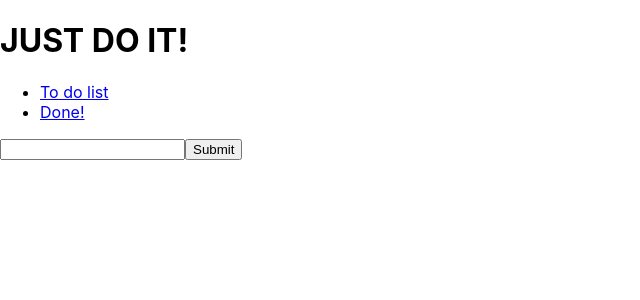
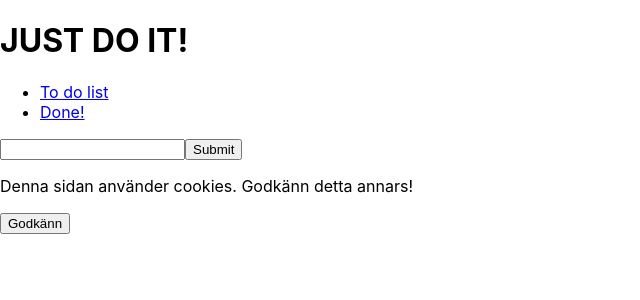
Before and after one commit to azayakaWen/Software-life-cycle-labb-2, a React (Create React App) app: page / in a window 1280 px wide. Shown: the top 300 px of the page, without its empty margins (0-640 px from the left). Built offline with nearby package versions, Linux system fonts and the light colour scheme.

Commit message:
Added cookies

```diff
--- a/package.json
+++ b/package.json
@@ -7,6 +7,7 @@
     "@testing-library/react": "^13.4.0",
     "@testing-library/user-event": "^13.5.0",
     "react": "^18.2.0",
+    "react-cookie": "^4.1.1",
     "react-dom": "^18.2.0",
     "react-router-dom": "^6.4.2",
     "react-scripts": "5.0.1",
--- a/src/App.js
+++ b/src/App.js
@@ -4,8 +4,12 @@ import ToDo from "./components/ToDo"
 import Done from "./components/Done"
 
 function App() {
+  //useState for input
   const [inputText, setInputText] = useState("")
+
+  //useState for submit button
   const [onSubmit, setOnSubmit] = useState([])
+
   return (
     <>
       <h1>JUST DO IT!</h1>
--- /dev/null
+++ b/src/components/Cookies.js
@@ -0,0 +1,24 @@
+import { useCookies } from "react-cookie"
+
+const Cookies = () => {
+  //Cookies
+  const [cookies, setCookies] = useCookies(["user"])
+  console.log(cookies)
+
+  //Handler for cookies
+  const cookieHandler = () => {
+    const now = new Date()
+    now.setTime(now.getTime() + 10000)
+
+    setCookies("user", "Det funkar!", { path: "/", expires: now })
+  }
+
+  return (
+    <div>
+      <p>Denna sidan använder cookies. Godkänn detta annars!</p>
+      <button onClick={cookieHandler}>Godkänn</button>
+    </div>
+  )
+}
+
+export default Cookies
--- a/src/components/ToDo.js
+++ b/src/components/ToDo.js
@@ -1,5 +1,6 @@
 import React from "react"
 import ToDoItems from "./ToDoItems"
+import Cookies from "./Cookies"
 
 const ToDo = ({ inputText, setInputText, onSubmit, setOnSubmit }) => {
   //Handler for input element
@@ -43,6 +44,7 @@ const ToDo = ({ inputText, setInputText, onSubmit, setOnSubmit }) => {
           ))}
         </ul>
       </div>
+      <Cookies />
     </>
   )
 }
--- a/src/index.js
+++ b/src/index.js
@@ -1,17 +1,20 @@
-import React from 'react';
-import ReactDOM from 'react-dom/client';
-import './index.css';
-import App from './App';
-import reportWebVitals from './reportWebVitals';
+import React from "react"
+import ReactDOM from "react-dom/client"
+import "./index.css"
+import App from "./App"
+import reportWebVitals from "./reportWebVitals"
+import { CookiesProvider } from "react-cookie"
 
-const root = ReactDOM.createRoot(document.getElementById('root'));
+const root = ReactDOM.createRoot(document.getElementById("root"))
 root.render(
-  <React.StrictMode>
-    <App />
-  </React.StrictMode>
-);
+  <CookiesProvider>
+    <React.StrictMode>
+      <App />
+    </React.StrictMode>
+  </CookiesProvider>
+)
 
 // If you want to start measuring performance in your app, pass a function
 // to log results (for example: reportWebVitals(console.log))
 // or send to an analytics endpoint. Learn more: https://bit.ly/CRA-vitals
-reportWebVitals();
+reportWebVitals()
```
Also changed, not shown: 1 other file (tests, documents, lock files or other folders).
